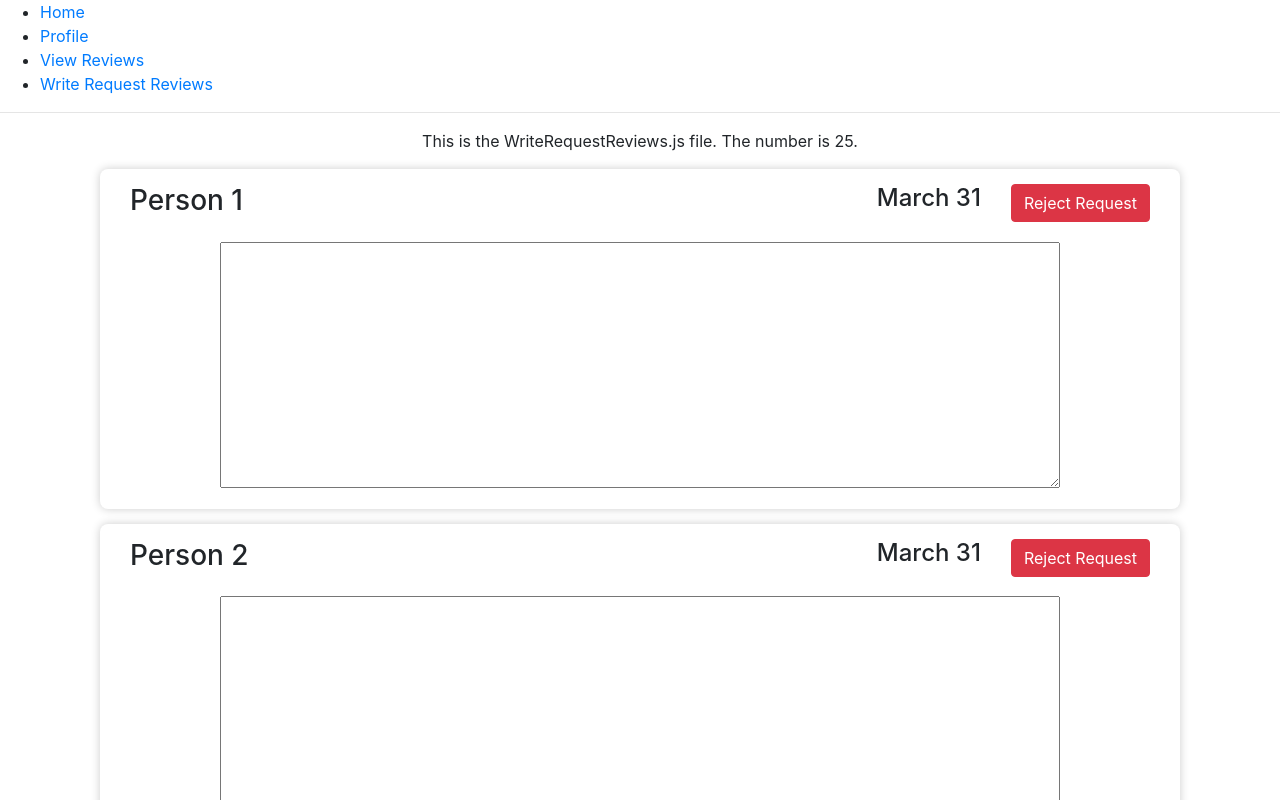
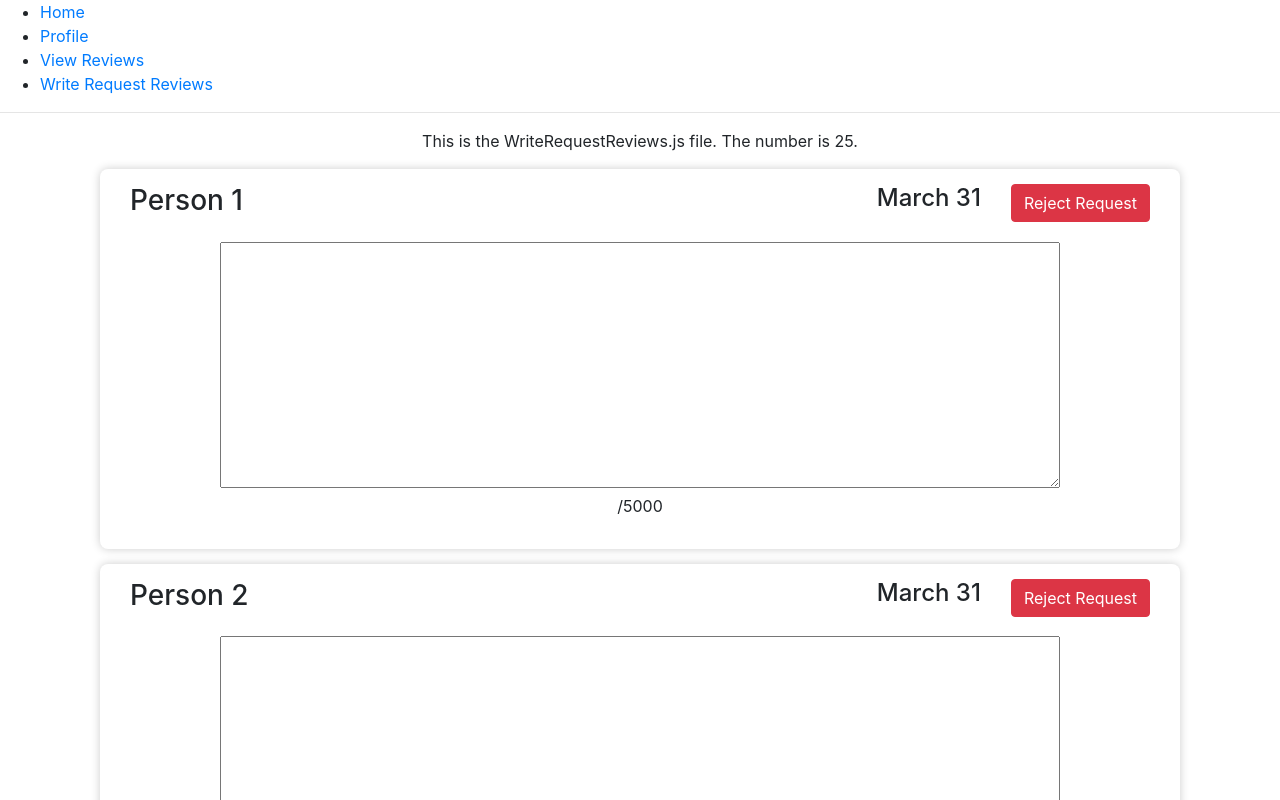
Before and after one commit to StephenTemp/SaltySplatoon-PET, a React (Create React App) app: page /writerequestreviews in a window 1280 px wide. Shown: the top 800 px of the page. Built offline with nearby package versions, Linux system fonts and the light colour scheme; no server answers.

Commit message:
added char count for each textarea

```diff
--- a/src/Requests.js
+++ b/src/Requests.js
@@ -35,9 +35,21 @@ class Requests extends React.Component {
     }
 
 
-    handleTextChange(e, index) {
-        console.log("New text for " + index + "is: " + e.target.value)
-        console.log("Word count is: " + e.target.value.trim().split(" ").length);
+    handleTextChange(e, ind) {
+        console.log("New text for " + ind + "is: " + e.target.value)
+        //console.log("Word count is: " + e.target.value.trim().split(" ").length);
+        console.log("Word count is: " + e.target.value.length);
+        console.log(e)
+        this.setState({ requests: this.state.requests.map((request, index) => {
+            if (index === ind){
+                // console.log(e.target.value.length)
+                // console.log(request.requesterName)
+                request.text_length_left = e.target.value.length
+            }
+            return request
+        })
+            //text_length_left: e.target.value.length
+        })
     }
 
     Hidden = (requesterName) => {
@@ -71,6 +83,7 @@ class Requests extends React.Component {
                     </p>
                     <Collapse isOpen={this.state.requests[index].collapsed}>
                         <textarea id='textarea' style={textareastyle} name='textarea' rows='10' onChange={(e)=>{this.handleTextChange(e,index)}}></textarea>
+                        <p id='char_count' sytle={char_count_style} >{request.text_length_left}/5000</p>
                     </Collapse>
                 </p>
             </Container>
@@ -99,6 +112,11 @@ const textareastyle = {
     width: '80%'
 }
 
+const char_count_style = {
+    position: 'relative',
+    left: '35%'
+}
+
 // function Requests ({faq, index, toggleFAQ}) {
 // 	return (
 // 		<div
```
